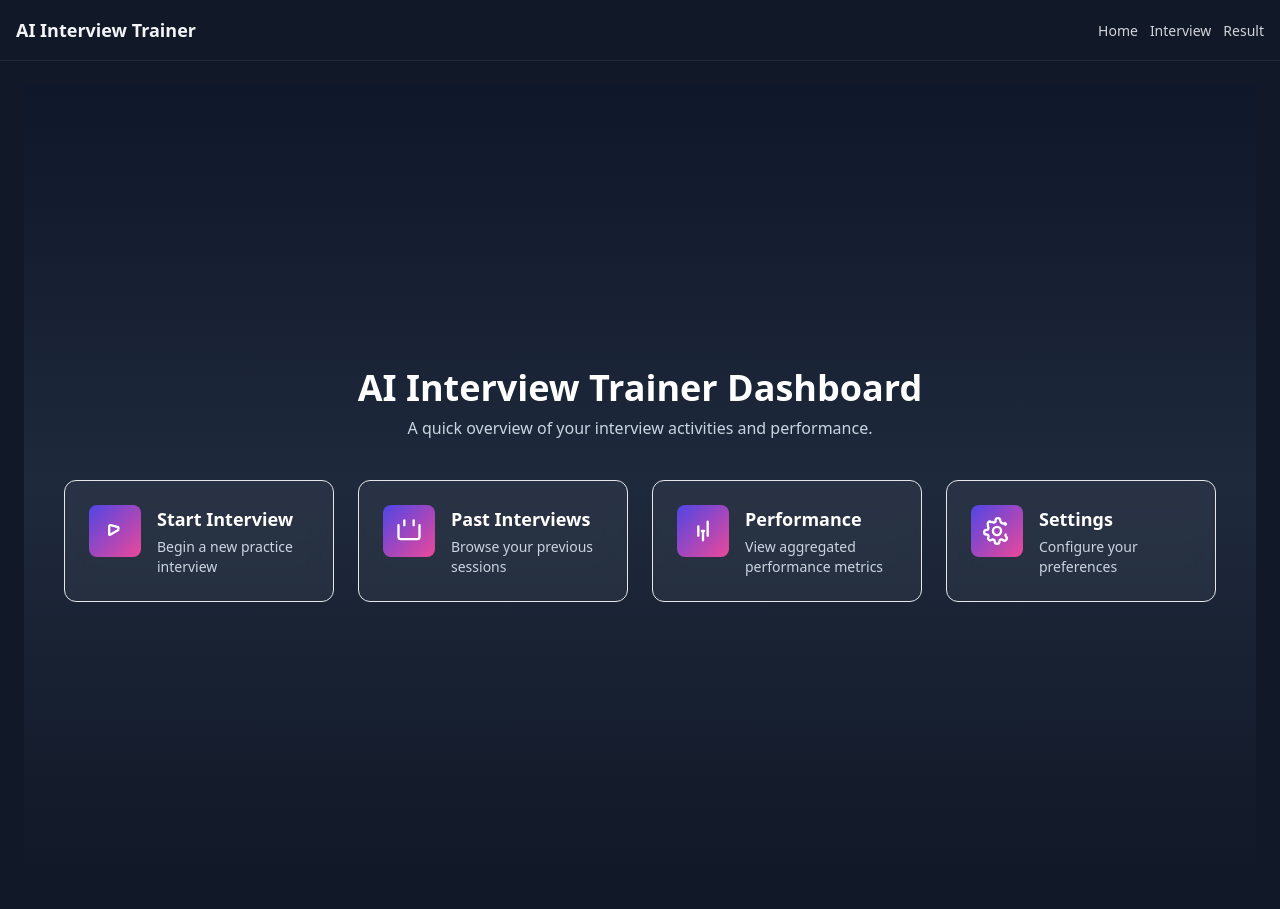
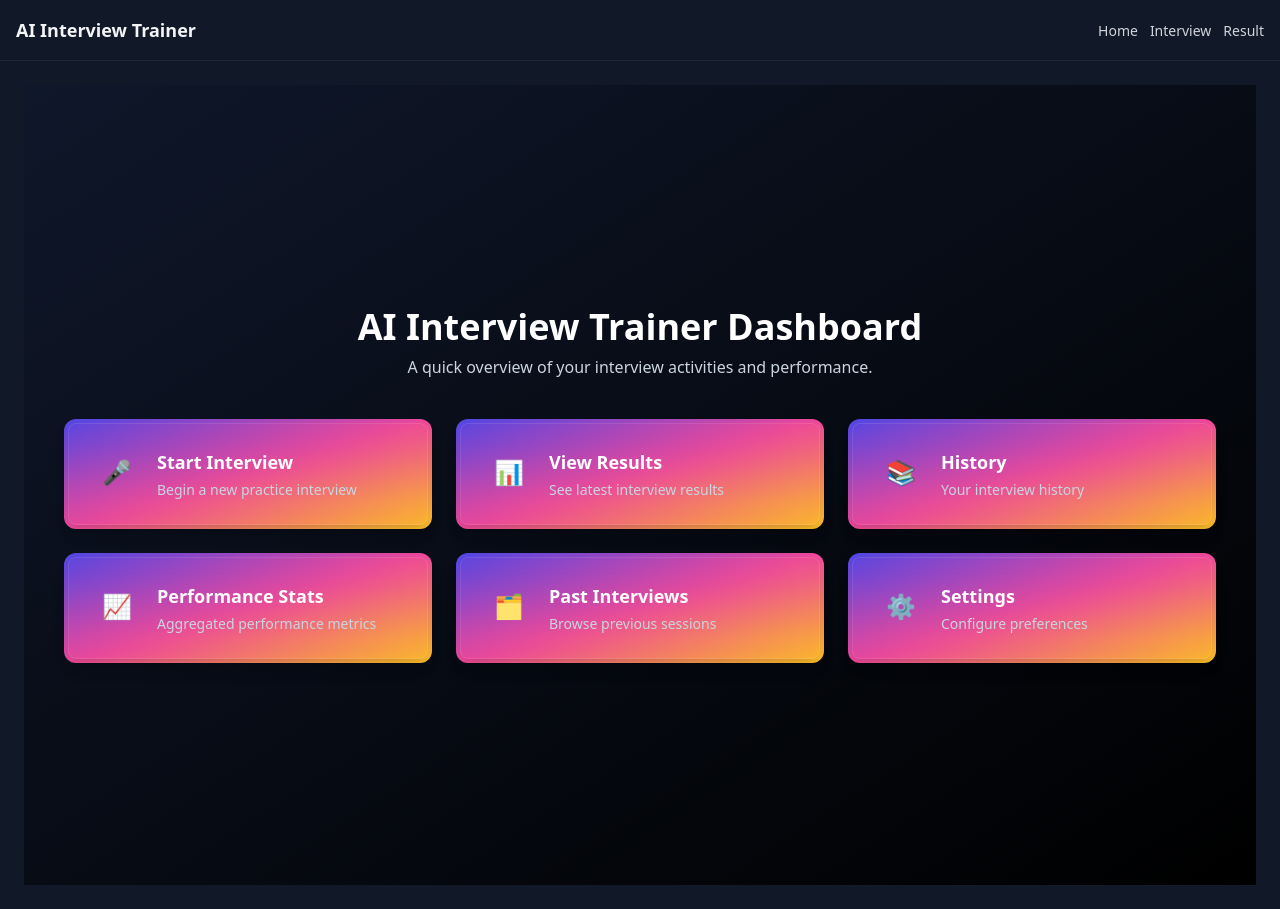
Before and after one commit to aparajitaks/ai-interview-trainer, a React (Vite) app in the folder frontend/: page /dashboard in a window 1280 px wide. Built offline with nearby package versions, Linux system fonts and the light colour scheme.

Commit message:
feat(frontend): add Dashboard and History/Stats/Settings pages with glass UI; update Home/Result button styles

```diff
--- a/frontend/src/App.jsx
+++ b/frontend/src/App.jsx
@@ -5,6 +5,9 @@ import Interview from './pages/Interview'
 import Result from './pages/Result'
 import Loading from './pages/Loading'
 import Dashboard from './pages/Dashboard'
+import History from './pages/History'
+import Stats from './pages/Stats'
+import Settings from './pages/Settings'
 
 export default function App() {
   const [analysisResult, setAnalysisResult] = useState(null)
@@ -30,6 +33,9 @@ export default function App() {
           <Route path="/loading" element={<Loading />} />
           <Route path="/result" element={<Result result={analysisResult} />} />
           <Route path="/dashboard" element={<Dashboard />} />
+          <Route path="/history" element={<History />} />
+          <Route path="/stats" element={<Stats />} />
+          <Route path="/settings" element={<Settings />} />
         </Routes>
       </main>
     </div>
--- a/frontend/src/pages/Dashboard.jsx
+++ b/frontend/src/pages/Dashboard.jsx
@@ -5,77 +5,49 @@ export default function Dashboard() {
   const navigate = useNavigate()
 
   const cards = [
-    {
-      key: 'start',
-      title: 'Start Interview',
-      desc: 'Begin a new practice interview',
-      icon: (
-        <svg xmlns="http://www.w3.org/2000/svg" className="h-7 w-7" viewBox="0 0 24 24" fill="none" stroke="currentColor">
-          <path strokeLinecap="round" strokeLinejoin="round" strokeWidth={2} d="M14.752 11.168l-6.518 3.76A1 1 0 017 14.98V8.02a1 1 0 011.234-.97l6.518 1.72a1 1 0 010 1.398z" />
-        </svg>
-      ),
-      onClick: () => navigate('/interview'),
-    },
-    {
-      key: 'past',
-      title: 'Past Interviews',
-      desc: 'Browse your previous sessions',
-      icon: (
-        <svg xmlns="http://www.w3.org/2000/svg" className="h-7 w-7" viewBox="0 0 24 24" fill="none" stroke="currentColor">
-          <path strokeLinecap="round" strokeLinejoin="round" strokeWidth={2} d="M3 7v10a2 2 0 002 2h14a2 2 0 002-2V7M16 3v4M8 3v4" />
-        </svg>
-      ),
-      onClick: () => navigate('/results'),
-    },
-    {
-      key: 'perf',
-      title: 'Performance',
-      desc: 'View aggregated performance metrics',
-      icon: (
-        <svg xmlns="http://www.w3.org/2000/svg" className="h-7 w-7" viewBox="0 0 24 24" fill="none" stroke="currentColor">
-          <path strokeLinecap="round" strokeLinejoin="round" strokeWidth={2} d="M11 12h2M12 20v-8m-4 4V8m8 8V4" />
-        </svg>
-      ),
-      onClick: () => navigate('/stats'),
-    },
-    {
-      key: 'settings',
-      title: 'Settings',
-      desc: 'Configure your preferences',
-      icon: (
-        <svg xmlns="http://www.w3.org/2000/svg" className="h-7 w-7" viewBox="0 0 24 24" fill="none" stroke="currentColor">
-          <path strokeLinecap="round" strokeLinejoin="round" strokeWidth={2} d="M12 15.5A3.5 3.5 0 1112 8.5a3.5 3.5 0 010 7z" />
-          <path strokeLinecap="round" strokeLinejoin="round" strokeWidth={2} d="M19.4 15a1.65 1.65 0 00.33 1.82l.06.06a2 2 0 01-2.83 2.83l-.06-.06a1.65 1.65 0 00-1.82-.33 1.65 1.65 0 00-1 1.51V21a2 2 0 01-4 0v-.09a1.65 1.65 0 00-1-1.51 1.65 1.65 0 00-1.82.33l-.06.06A2 2 0 014.28 17.9l.06-.06a1.65 1.65 0 00.33-1.82 1.65 1.65 0 00-1.51-1H3a2 2 0 010-4h.09a1.65 1.65 0 001.51-1 1.65 1.65 0 00-.33-1.82L4.21 6.7A2 2 0 016.27 3.87l.06.06a1.65 1.65 0 001.82.33h.09A1.65 1.65 0 0010.75 4V3a2 2 0 014 0v.09c.11.56.33 1.08.7 1.51.35.41.83.72 1.36.9h.09a1.65 1.65 0 001.82-.33l.06-.06A2 2 0 0119.72 6.1l-.06.06c-.21.16-.38.36-.52.58" />
-        </svg>
-      ),
-      onClick: () => navigate('/settings'),
-    },
+    { key: 'start', title: 'Start Interview', desc: 'Begin a new practice interview', icon: '🎤', onClick: () => navigate('/interview') },
+    { key: 'results', title: 'View Results', desc: 'See latest interview results', icon: '📊', onClick: () => navigate('/result') },
+    { key: 'history', title: 'History', desc: 'Your interview history', icon: '📚', onClick: () => navigate('/history') },
+    { key: 'performance', title: 'Performance Stats', desc: 'Aggregated performance metrics', icon: '📈', onClick: () => navigate('/stats') },
+    { key: 'past', title: 'Past Interviews', desc: 'Browse previous sessions', icon: '🗂️', onClick: () => navigate('/history') },
+    { key: 'settings', title: 'Settings', desc: 'Configure preferences', icon: '⚙️', onClick: () => navigate('/settings') },
   ]
 
   return (
-    <div className="min-h-screen flex items-center justify-center bg-gradient-to-b from-slate-900 via-slate-800 to-gray-900 p-8">
+    <div className="min-h-screen flex items-center justify-center bg-gradient-to-br from-slate-900 to-black p-8">
       <div className="max-w-6xl w-full">
         <div className="text-center mb-10">
           <h1 className="text-4xl font-extrabold text-white">AI Interview Trainer Dashboard</h1>
           <p className="mt-2 text-slate-300">A quick overview of your interview activities and performance.</p>
         </div>
 
-        <div className="grid grid-cols-1 sm:grid-cols-2 lg:grid-cols-4 gap-6">
+        <div className="grid grid-cols-1 sm:grid-cols-2 md:grid-cols-3 lg:grid-cols-3 gap-6">
           {cards.map((c) => (
+            <div key={c.key} className="relative">
+              {/* gradient border */}
+              <div className="rounded-xl p-1 bg-gradient-to-br from-indigo-600 via-pink-500 to-amber-400 shadow-lg">
                 <div
-              key={c.key}
-              onClick={c.onClick}
                   role="button"
                   tabIndex={0}
-              className="cursor-pointer transform transition-all duration-300 hover:scale-105 hover:shadow-2xl rounded-xl p-6 bg-white/5 backdrop-blur-md border border-white/6"
+                  onClick={c.onClick}
+                  onKeyDown={(e) => e.key === 'Enter' && c.onClick()}
+                  className="group block transform transition-all duration-300 hover:scale-105 rounded-lg p-6 bg-white/6 backdrop-blur-md border border-white/10 shadow-lg"
                 >
                   <div className="flex items-start">
-                <div className="p-3 rounded-lg bg-gradient-to-br from-indigo-600 to-pink-500 text-white mr-4">{c.icon}</div>
+                    <div className="flex-shrink-0 mr-4">
+                      <div className="w-12 h-12 rounded-md flex items-center justify-center text-2xl bg-white/8 group-hover:scale-110 transform transition-all duration-300">
+                        <span className="select-none">{c.icon}</span>
+                      </div>
+                    </div>
                     <div className="flex-1 text-left">
                       <h3 className="text-lg font-semibold text-white">{c.title}</h3>
                       <p className="text-sm text-slate-300 mt-1">{c.desc}</p>
                     </div>
                   </div>
+                </div>
+              </div>
+              {/* subtle glow */}
+              <div className="absolute inset-0 rounded-xl pointer-events-none opacity-0 group-hover:opacity-100 transition-opacity duration-300" />
             </div>
           ))}
         </div>
--- /dev/null
+++ b/frontend/src/pages/History.jsx
@@ -0,0 +1,49 @@
+import React from 'react'
+import { useNavigate } from 'react-router-dom'
+
+export default function History() {
+  const navigate = useNavigate()
+
+  const items = [
+    { id: 1, title: 'Interview 1', score: 78 },
+    { id: 2, title: 'Interview 2', score: 65 },
+    { id: 3, title: 'Interview 3', score: 90 },
+  ]
+
+  return (
+    <div className="min-h-screen flex items-center justify-center bg-gradient-to-br from-slate-900 to-black p-8">
+      <div className="w-full max-w-4xl">
+        <div className="text-center mb-8">
+          <h1 className="text-3xl font-extrabold text-white">Interview History</h1>
+          <p className="mt-2 text-slate-300">Your recent interview sessions.</p>
+        </div>
+
+        <div className="space-y-4">
+          {items.map((it) => (
+            <div key={it.id} className="rounded-xl p-4 bg-white/6 backdrop-blur-md border border-white/10 shadow-lg transform transition-all duration-200 hover:scale-102">
+              <div className="flex items-center justify-between">
+                <div>
+                  <div className="text-white font-semibold">{it.title}</div>
+                  <div className="text-sm text-slate-300">Completed session</div>
+                </div>
+                <div className="text-right">
+                  <div className="text-2xl font-bold text-white">{it.score}</div>
+                  <div className="text-sm text-slate-300">Score</div>
+                </div>
+              </div>
+            </div>
+          ))}
+        </div>
+
+        <div className="mt-6 text-center">
+          <button
+            onClick={() => navigate('/dashboard')}
+            className="px-5 py-3 rounded-lg bg-white/6 backdrop-blur-md border border-white/10 text-white font-medium shadow-md transition-all duration-200 hover:scale-105"
+          >
+            Back to Dashboard
+          </button>
+        </div>
+      </div>
+    </div>
+  )
+}
--- a/frontend/src/pages/Home.jsx
+++ b/frontend/src/pages/Home.jsx
@@ -17,7 +17,7 @@ export default function Home() {
         <div className="mt-4">
           <button
             onClick={() => nav('/dashboard')}
-            className="px-5 py-2 bg-white/5 hover:bg-white/10 text-white rounded-md transition-colors"
+            className="px-5 py-2 rounded-md transition-all duration-200 bg-white/6 backdrop-blur-md border border-white/10 text-white hover:scale-105 hover:shadow-lg"
           >
             Go to Dashboard
           </button>
--- a/frontend/src/pages/Result.jsx
+++ b/frontend/src/pages/Result.jsx
@@ -77,7 +77,7 @@ function DashboardButton() {
   return (
     <button
       onClick={() => navigate('/dashboard')}
-      className="px-5 py-3 rounded-lg bg-indigo-600 hover:bg-indigo-500 text-white font-medium shadow-md transition-all duration-200"
+      className="px-5 py-3 rounded-lg bg-white/6 backdrop-blur-md border border-white/10 text-white font-medium shadow-md transition-all duration-200 hover:scale-105"
     >
       Go to Dashboard
     </button>
--- /dev/null
+++ b/frontend/src/pages/Settings.jsx
@@ -0,0 +1,84 @@
+import React, { useState } from 'react'
+import { useNavigate } from 'react-router-dom'
+
+function SettingRow({ children }) {
+  return <div className="rounded-xl p-4 bg-white/6 backdrop-blur-md border border-white/10 shadow-lg">{children}</div>
+}
+
+export default function Settings() {
+  const navigate = useNavigate()
+  const [dark, setDark] = useState(true)
+
+  return (
+    <div className="min-h-screen flex items-center justify-center bg-gradient-to-br from-slate-900 to-black p-8">
+      <div className="w-full max-w-3xl">
+        <div className="text-center mb-8">
+          <h1 className="text-3xl font-extrabold text-white">Settings</h1>
+          <p className="mt-2 text-slate-300">Configure your UI and device preferences (UI only).</p>
+        </div>
+
+        <div className="space-y-4">
+          <SettingRow>
+            <div className="flex items-center justify-between">
+              <div>
+                <div className="text-white font-semibold">Theme</div>
+                <div className="text-sm text-slate-300">Toggle dark / light (UI only)</div>
+              </div>
+              <div>
+                <label className="inline-flex items-center space-x-3">
+                  <span className="relative">
+                    <input type="checkbox" checked={dark} onChange={() => setDark(!dark)} className="sr-only peer" />
+                    <div className="w-11 h-6 bg-white/10 rounded-full shadow-inner peer-checked:bg-indigo-600 transition-colors" />
+                    <div className={`absolute left-0 top-0 w-6 h-6 bg-white rounded-full transform peer-checked:translate-x-5 transition-transform`} />
+                  </span>
+                </label>
+              </div>
+            </div>
+          </SettingRow>
+
+          <SettingRow>
+            <div>
+              <div className="text-white font-semibold">Camera Settings</div>
+              <div className="text-sm text-slate-300 mt-2">Preferred camera and resolution (UI only)</div>
+              <div className="mt-3 grid grid-cols-1 sm:grid-cols-2 gap-2">
+                <select className="p-2 rounded-md bg-white/5 text-white border border-white/8">
+                  <option>Default Camera</option>
+                  <option>External USB Camera</option>
+                </select>
+                <select className="p-2 rounded-md bg-white/5 text-white border border-white/8">
+                  <option>720p</option>
+                  <option>1080p</option>
+                </select>
+              </div>
+            </div>
+          </SettingRow>
+
+          <SettingRow>
+            <div>
+              <div className="text-white font-semibold">Audio Settings</div>
+              <div className="text-sm text-slate-300 mt-2">Microphone selection and input level (UI only)</div>
+              <div className="mt-3">
+                <select className="p-2 rounded-md bg-white/5 text-white border border-white/8">
+                  <option>Default Microphone</option>
+                  <option>External Microphone</option>
+                </select>
+                <div className="mt-3">
+                  <input type="range" min="0" max="100" defaultValue={75} className="w-full" />
+                </div>
+              </div>
+            </div>
+          </SettingRow>
+        </div>
+
+        <div className="mt-6 text-center">
+          <button
+            onClick={() => navigate('/dashboard')}
+            className="px-5 py-3 rounded-lg bg-white/6 backdrop-blur-md border border-white/10 text-white font-medium shadow-md transition-all duration-200 hover:scale-105"
+          >
+            Back to Dashboard
+          </button>
+        </div>
+      </div>
+    </div>
+  )
+}
--- /dev/null
+++ b/frontend/src/pages/Stats.jsx
@@ -0,0 +1,57 @@
+import React from 'react'
+import { useNavigate } from 'react-router-dom'
+
+function StatCard({ title, value }) {
+  return (
+    <div className="rounded-xl p-4 bg-white/6 backdrop-blur-md border border-white/10 shadow-lg">
+      <div className="flex items-center justify-between">
+        <div>
+          <div className="text-sm text-slate-300">{title}</div>
+          <div className="text-2xl font-bold text-white mt-1">{value}%</div>
+        </div>
+        <div className="w-40">
+          <div className="h-3 bg-white/10 rounded-full overflow-hidden">
+            <div className="h-3 bg-gradient-to-r from-indigo-500 to-pink-500 rounded-full" style={{ width: `${value}%` }} />
+          </div>
+        </div>
+      </div>
+    </div>
+  )
+}
+
+export default function Stats() {
+  const navigate = useNavigate()
+
+  const stats = [
+    { id: 'emotion', title: 'Emotion Score', value: 82 },
+    { id: 'posture', title: 'Posture Score', value: 74 },
+    { id: 'eye', title: 'Eye Contact Score', value: 69 },
+    { id: 'final', title: 'Final Score', value: 78 },
+  ]
+
+  return (
+    <div className="min-h-screen flex items-center justify-center bg-gradient-to-br from-slate-900 to-black p-8">
+      <div className="w-full max-w-4xl">
+        <div className="text-center mb-8">
+          <h1 className="text-3xl font-extrabold text-white">Performance Stats</h1>
+          <p className="mt-2 text-slate-300">Overview of your aggregated performance metrics.</p>
+        </div>
+
+        <div className="grid grid-cols-1 sm:grid-cols-2 gap-4">
+          {stats.map((s) => (
+            <StatCard key={s.id} title={s.title} value={s.value} />
+          ))}
+        </div>
+
+        <div className="mt-6 text-center">
+          <button
+            onClick={() => navigate('/dashboard')}
+            className="px-5 py-3 rounded-lg bg-white/6 backdrop-blur-md border border-white/10 text-white font-medium shadow-md transition-all duration-200 hover:scale-105"
+          >
+            Back to Dashboard
+          </button>
+        </div>
+      </div>
+    </div>
+  )
+}
```
Lines whose indentation alone changed are shown as unchanged.
